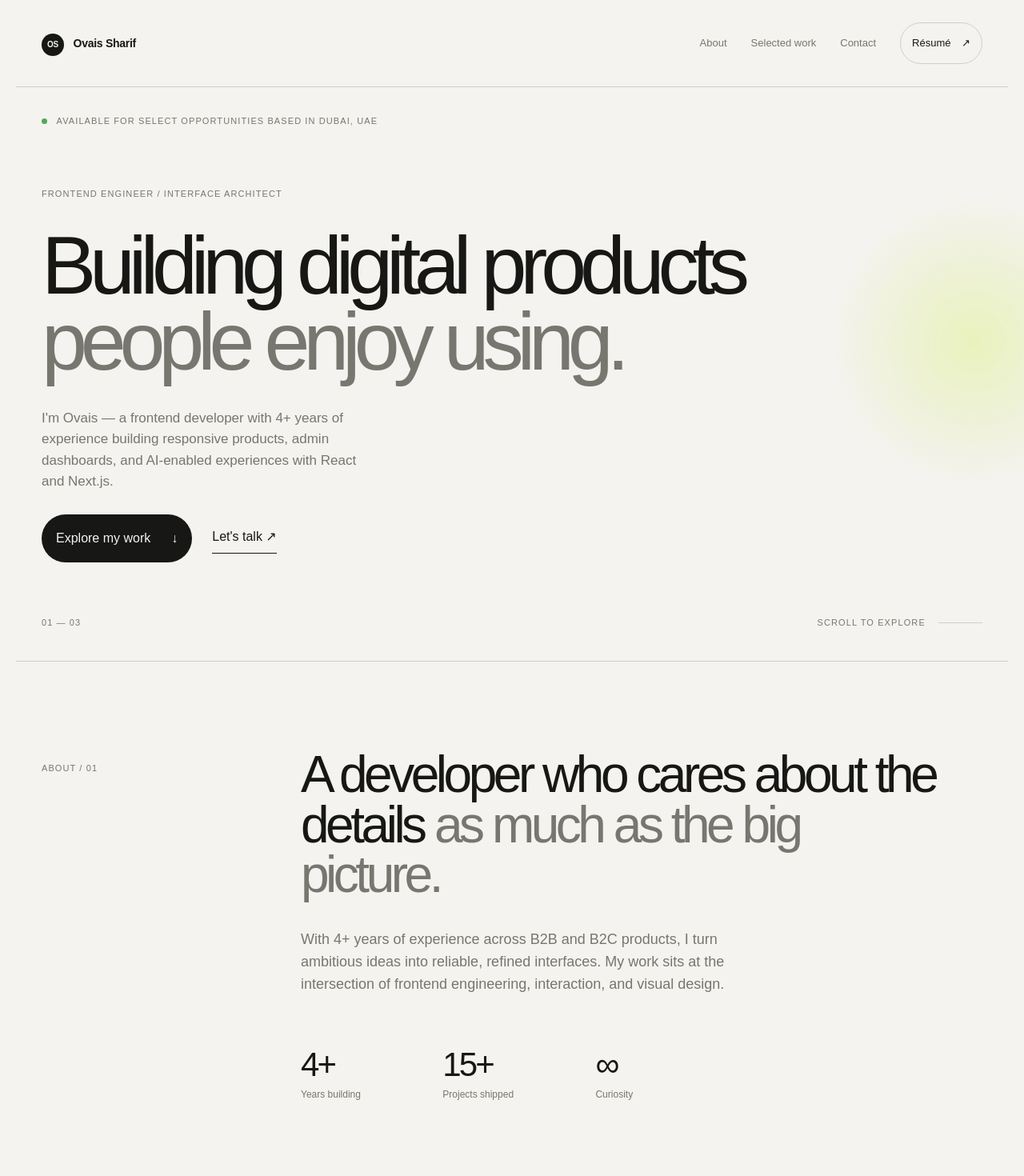
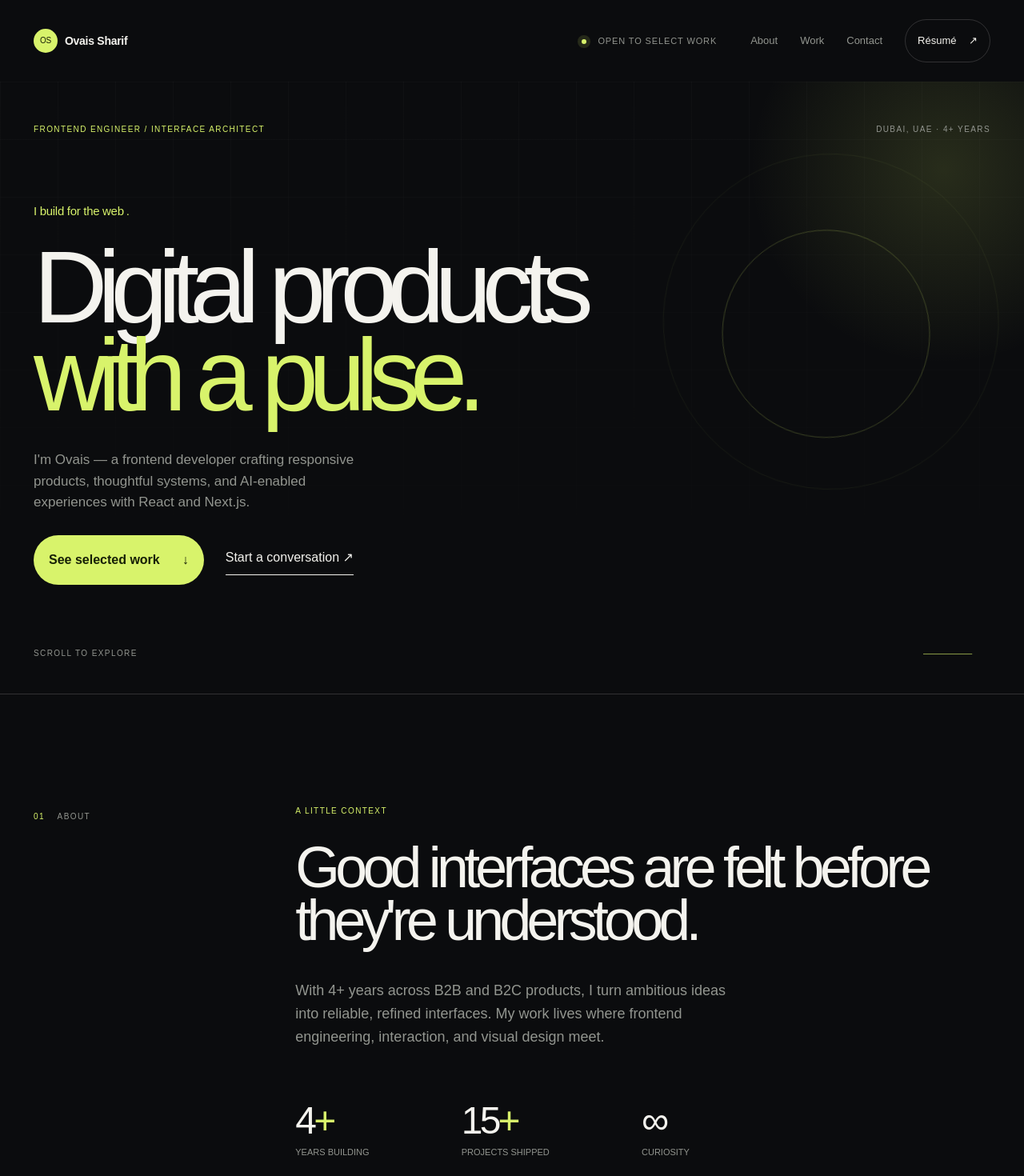
Before and after one commit to OvaisSharif/Portfolio, a Next.js app: page / in a window 1280 px wide. Shown: the top 1470 px of the page at 80% size. Built offline with nearby package versions, Linux system fonts and the light colour scheme; a web font is replaced by a local one.

Commit message:
Refresh portfolio with modern motion design

```diff
--- a/app/components/ModernPortfolio.jsx
+++ b/app/components/ModernPortfolio.jsx
@@ -5,51 +5,52 @@ import Image from 'next/image'
 import { motion } from 'motion/react'
 
 const projects = [
-  { number: '01', title: 'Talkk.AI conversation platform', type: 'AI-powered web app', description: 'An intuitive chatbot experience with modular conversation flows, reusable response components, and responsive real-time interactions.', image: '/work-1.png', tags: ['Next.js', 'Node.js', 'Sass', 'TalkkCMS'] },
-  { number: '02', title: 'RMA QMS mortgage platform', type: 'B2B web application', description: 'A pixel-accurate mortgage workflow translated from Figma into a fast, responsive React product with Redux state management and REST APIs.', image: '/work-2.png', tags: ['React', 'Redux', 'Bootstrap', 'REST APIs'] },
-  { number: '03', title: 'School management system', type: 'Admin dashboard', description: 'A responsive platform for student records, attendance, and performance tracking, built with reusable dashboards and role-focused workflows.', image: '/work-3.png', tags: ['React', 'Bootstrap', 'CSS', 'Node.js'] },
+  { number: '01', title: 'Talkk.AI', type: 'AI conversation platform', description: 'Modular conversation flows and real-time interactions designed to make complex AI feel effortless.', image: '/work-1.png', tags: ['Next.js', 'Node.js', 'Sass', 'TalkkCMS'] },
+  { number: '02', title: 'RMA QMS', type: 'B2B mortgage platform', description: 'A pixel-accurate workflow system translated from Figma into a fast, responsive React product.', image: '/work-2.png', tags: ['React', 'Redux', 'Bootstrap', 'REST APIs'] },
+  { number: '03', title: 'School management', type: 'Admin dashboard', description: 'Role-focused workflows for student records, attendance, and performance tracking.', image: '/work-3.png', tags: ['React', 'Bootstrap', 'CSS', 'Node.js'] },
 ]
 
 const skills = ['React.js', 'Next.js', 'TypeScript', 'JavaScript', 'Redux', 'Tailwind CSS', 'Jest', 'Figma', 'Git', 'REST APIs']
+const reveal = { hidden: { opacity: 0, y: 36 }, visible: { opacity: 1, y: 0, transition: { duration: 0.75, ease: [0.22, 1, 0.36, 1] } } }
 
 export default function ModernPortfolio() {
   const [menuOpen, setMenuOpen] = useState(false)
+  const closeMenu = () => setMenuOpen(false)
 
   return (
     <main id="top" className="portfolio-shell">
       <nav className="site-nav" aria-label="Main navigation">
-        <a href="#top" className="wordmark" onClick={() => setMenuOpen(false)}><span>OS</span> Ovais Sharif</a>
+        <a href="#top" className="wordmark" onClick={closeMenu}><span>OS</span><strong>Ovais Sharif</strong></a>
+        <div className="nav-status"><i /> Open to select work</div>
         <button className="menu-button" aria-expanded={menuOpen} aria-controls="nav-links" onClick={() => setMenuOpen(!menuOpen)}>{menuOpen ? 'Close' : 'Menu'}</button>
         <div id="nav-links" className={`nav-links ${menuOpen ? 'is-open' : ''}`}>
-          <a href="#about" onClick={() => setMenuOpen(false)}>About</a>
-          <a href="#work" onClick={() => setMenuOpen(false)}>Selected work</a>
-          <a href="#contact" onClick={() => setMenuOpen(false)}>Contact</a>
-          <a className="nav-resume" href="/Ovais_Resume.pdf" download>Résumé <span>↗</span></a>
+          <a href="#about" onClick={closeMenu}>About</a><a href="#work" onClick={closeMenu}>Work</a><a href="#contact" onClick={closeMenu}>Contact</a><a className="nav-resume" href="/Ovais_Resume.pdf" download>Résumé <span>↗</span></a>
         </div>
       </nav>
 
       <section className="hero-section">
-        <div className="hero-meta"><span className="status-dot" /> Available for select opportunities <span className="meta-location">Based in Dubai, UAE</span></div>
-        <motion.div className="hero-content" initial="hidden" animate="show" variants={{ hidden: {}, show: { transition: { staggerChildren: 0.12, delayChildren: 0.15 } } }}>
-          <motion.p className="eyebrow" variants={{ hidden: { opacity: 0, y: 18 }, show: { opacity: 1, y: 0, transition: { duration: 0.6 } } }}>Frontend engineer / interface architect</motion.p>
-          <motion.h1 variants={{ hidden: { opacity: 0, y: 30 }, show: { opacity: 1, y: 0, transition: { duration: 0.8, ease: 'easeOut' } } }}>Building digital products <em>people enjoy using.</em></motion.h1>
-          <motion.p className="hero-copy" variants={{ hidden: { opacity: 0, y: 18 }, show: { opacity: 1, y: 0, transition: { duration: 0.6 } } }}>I&apos;m Ovais — a frontend developer with 4+ years of experience building responsive products, admin dashboards, and AI-enabled experiences with React and Next.js.</motion.p>
-          <motion.div className="hero-actions" variants={{ hidden: { opacity: 0, y: 18 }, show: { opacity: 1, y: 0, transition: { duration: 0.6 } } }}><motion.a className="button button-primary" href="#work" whileHover={{ scale: 1.04, x: 4 }} whileTap={{ scale: 0.97 }}>Explore my work <span>↓</span></motion.a><motion.a className="text-link" href="mailto:sharifovais61@gmail.com" whileHover={{ x: 4 }}>Let&apos;s talk <span>↗</span></motion.a></motion.div>
-        </motion.div>
-        <div className="hero-bottom"><span>01 — 03</span><span>Scroll to explore <span className="scroll-line" /></span></div>
+        <div className="hero-grid" aria-hidden="true" />
+        <div className="hero-orb orb-one" aria-hidden="true" /><div className="hero-orb orb-two" aria-hidden="true" />
+        <div className="hero-meta"><span className="eyebrow">Frontend engineer / interface architect</span><span>Dubai, UAE · 4+ years</span></div>
+        <div className="hero-content">
+          <motion.p className="hero-kicker" initial={{ opacity: 0, y: 18 }} animate={{ opacity: 1, y: 0 }} transition={{ delay: .15, duration: .6 }}>I build for the web<span className="accent-dot">.</span></motion.p>
+          <motion.h1 initial={{ opacity: 0, y: 30 }} animate={{ opacity: 1, y: 0 }} transition={{ delay: .25, duration: .75, ease: 'easeOut' }}>Digital products<br /><em>with a pulse.</em></motion.h1>
+          <motion.p className="hero-copy" initial={{ opacity: 0, y: 18 }} animate={{ opacity: 1, y: 0 }} transition={{ delay: .38, duration: .6 }}>I&apos;m Ovais — a frontend developer crafting responsive products, thoughtful systems, and AI-enabled experiences with React and Next.js.</motion.p>
+          <motion.div className="hero-actions" initial={{ opacity: 0, y: 18 }} animate={{ opacity: 1, y: 0 }} transition={{ delay: .5, duration: .6 }}><motion.a className="button button-primary" href="#work" whileHover={{ scale: 1.04 }} whileTap={{ scale: .97 }}>See selected work <span>↓</span></motion.a><motion.a className="text-link" href="mailto:sharifovais61@gmail.com" whileHover={{ x: 5 }}>Start a conversation <span>↗</span></motion.a></motion.div>
+        </div>
+        <div className="hero-bottom"><span>Scroll to explore</span><span className="scroll-line" /></div>
       </section>
 
-      <motion.section id="about" className="about-section section-grid" initial={{ opacity: 0, y: 30 }} whileInView={{ opacity: 1, y: 0 }} viewport={{ once: true, amount: 0.2 }} transition={{ duration: 0.7 }}>
-        <div className="section-label">About / 01</div>
-        <div className="about-content"><h2>A developer who cares about the details <span>as much as the big picture.</span></h2><p>With 4+ years of experience across B2B and B2C products, I turn ambitious ideas into reliable, refined interfaces. My work sits at the intersection of frontend engineering, interaction, and visual design.</p><div className="stats"><div><strong>4+</strong><span>Years building</span></div><div><strong>15+</strong><span>Projects shipped</span></div><div><strong>∞</strong><span>Curiosity</span></div></div></div>
+      <motion.section id="about" className="about-section section-grid" initial="hidden" whileInView="visible" viewport={{ once: true, amount: .2 }} variants={reveal}>
+        <div className="section-label"><span>01</span> About</div><div className="about-content"><p className="section-kicker">A little context</p><h2>Good interfaces are felt before they&apos;re understood.</h2><p className="body-copy">With 4+ years across B2B and B2C products, I turn ambitious ideas into reliable, refined interfaces. My work lives where frontend engineering, interaction, and visual design meet.</p><div className="stats"><div><strong>4<span>+</span></strong><span>Years building</span></div><div><strong>15<span>+</span></strong><span>Projects shipped</span></div><div><strong>∞</strong><span>Curiosity</span></div></div></div>
       </motion.section>
 
-      <motion.section id="work" className="work-section section-grid" initial={{ opacity: 0, y: 30 }} whileInView={{ opacity: 1, y: 0 }} viewport={{ once: true, amount: 0.15 }} transition={{ duration: 0.7 }}><div className="section-label">Selected work / 02</div><div className="work-content"><div className="section-intro"><h2>Recent things I&apos;ve made.</h2><p>A selection of products and experiments from the last few years.</p></div><div className="project-list">{projects.map((project) => <motion.article key={project.number} className="project-card" whileHover={{ y: -6 }}><div className="project-image"><Image src={project.image} alt="" fill sizes="(max-width: 700px) 100vw, 60vw" /></div><div className="project-info"><div className="project-heading"><span className="project-number">{project.number}</span><div><p className="project-type">{project.type}</p><h3>{project.title}</h3></div><span className="project-arrow">↗</span></div><p>{project.description}</p><div className="tag-row">{project.tags.map(tag => <span key={tag}>{tag}</span>)}</div></div></motion.article>)}</div></div></motion.section>
+      <motion.section id="work" className="work-section section-grid" initial="hidden" whileInView="visible" viewport={{ once: true, amount: .12 }} variants={reveal}><div className="section-label"><span>02</span> Selected work</div><div className="work-content"><div className="section-intro"><div><p className="section-kicker">Selected case studies</p><h2>Things I&apos;ve made<br /><em>useful.</em></h2></div><p>Product thinking, expressive UI, and a little engineering magic.</p></div><div className="project-list">{projects.map((project, index) => <motion.article key={project.number} className="project-card" initial={{ opacity: 0, y: 26 }} whileInView={{ opacity: 1, y: 0 }} viewport={{ once: true, amount: .25 }} transition={{ delay: index * .1, duration: .65 }} whileHover={{ y: -8 }}><div className="project-image"><Image src={project.image} alt={`${project.title} project preview`} fill sizes="(max-width: 700px) 100vw, 55vw" /><span className="image-index">{project.number} / 03</span></div><div className="project-info"><div className="project-heading"><div><p className="project-type">{project.type}</p><h3>{project.title}</h3></div><span className="project-arrow">↗</span></div><p className="project-description">{project.description}</p><div className="tag-row">{project.tags.map(tag => <span key={tag}>{tag}</span>)}</div></div></motion.article>)}</div></div></motion.section>
 
-      <motion.section className="skills-section section-grid" initial={{ opacity: 0 }} whileInView={{ opacity: 1 }} viewport={{ once: true, amount: 0.2 }} transition={{ duration: 0.8 }}><div className="section-label">Toolkit / 03</div><div className="skills-content"><h2>Tools I use to turn ideas into <span>real things.</span></h2><div className="skill-grid">{skills.map((skill, index) => <div key={skill}><span>0{index + 1}</span>{skill}</div>)}</div></div></motion.section>
+      <motion.section className="skills-section section-grid" initial="hidden" whileInView="visible" viewport={{ once: true, amount: .2 }} variants={reveal}><div className="section-label"><span>03</span> Toolkit</div><div className="skills-content"><p className="section-kicker">The stack</p><h2>Tools for making<br /><em>ideas real.</em></h2><div className="skill-grid">{skills.map((skill, index) => <motion.div key={skill} initial={{ opacity: 0, x: -16 }} whileInView={{ opacity: 1, x: 0 }} viewport={{ once: true }} transition={{ delay: index * .04 }}><span>0{index + 1}</span>{skill}</motion.div>)}</div></div></motion.section>
 
-      <motion.section id="contact" className="contact-section" initial={{ opacity: 0, y: 25 }} whileInView={{ opacity: 1, y: 0 }} viewport={{ once: true, amount: 0.25 }} transition={{ duration: 0.7 }}><p className="eyebrow">Have a project in mind?</p><h2>Let&apos;s make something <em>meaningful.</em></h2><a className="contact-email" href="mailto:sharifovais61@gmail.com">sharifovais61@gmail.com <span>↗</span></a></motion.section>
-      <footer><span>© {new Date().getFullYear()} Ovais Sharif</span><span>Designed & built with intention.</span><div><a href="https://github.com" target="_blank" rel="noreferrer">GitHub ↗</a><a href="https://linkedin.com" target="_blank" rel="noreferrer">LinkedIn ↗</a></div></footer>
+      <motion.section id="contact" className="contact-section" initial="hidden" whileInView="visible" viewport={{ once: true, amount: .3 }} variants={reveal}><p className="section-kicker">Have a project in mind?</p><h2>Let&apos;s make something<br /><em>people remember.</em></h2><a className="contact-email" href="mailto:sharifovais61@gmail.com">sharifovais61@gmail.com <span>↗</span></a></motion.section>
+      <footer><span>© {new Date().getFullYear()} Ovais Sharif</span><span>Designed &amp; built with intention.</span><div><a href="https://github.com" target="_blank" rel="noreferrer">GitHub ↗</a><a href="https://linkedin.com" target="_blank" rel="noreferrer">LinkedIn ↗</a></div></footer>
     </main>
   )
 }
```
Also changed, not shown: app/globals.css.
